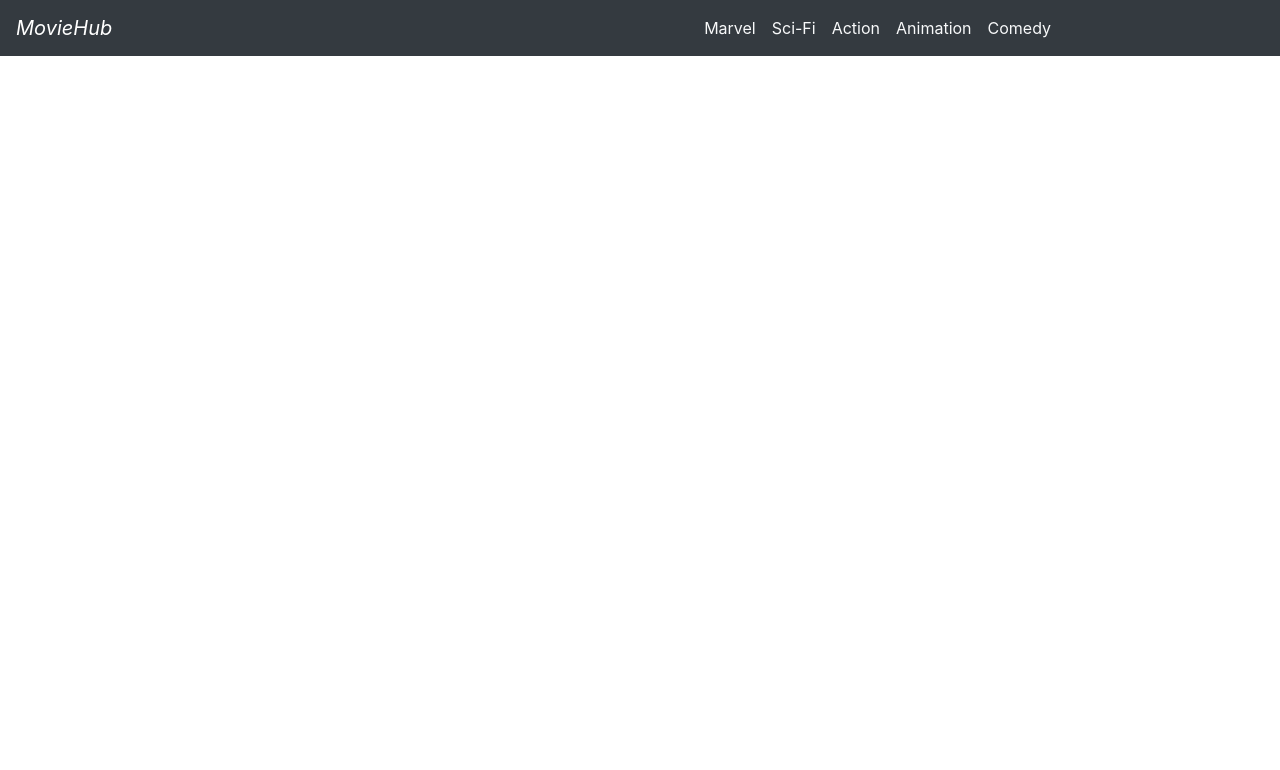
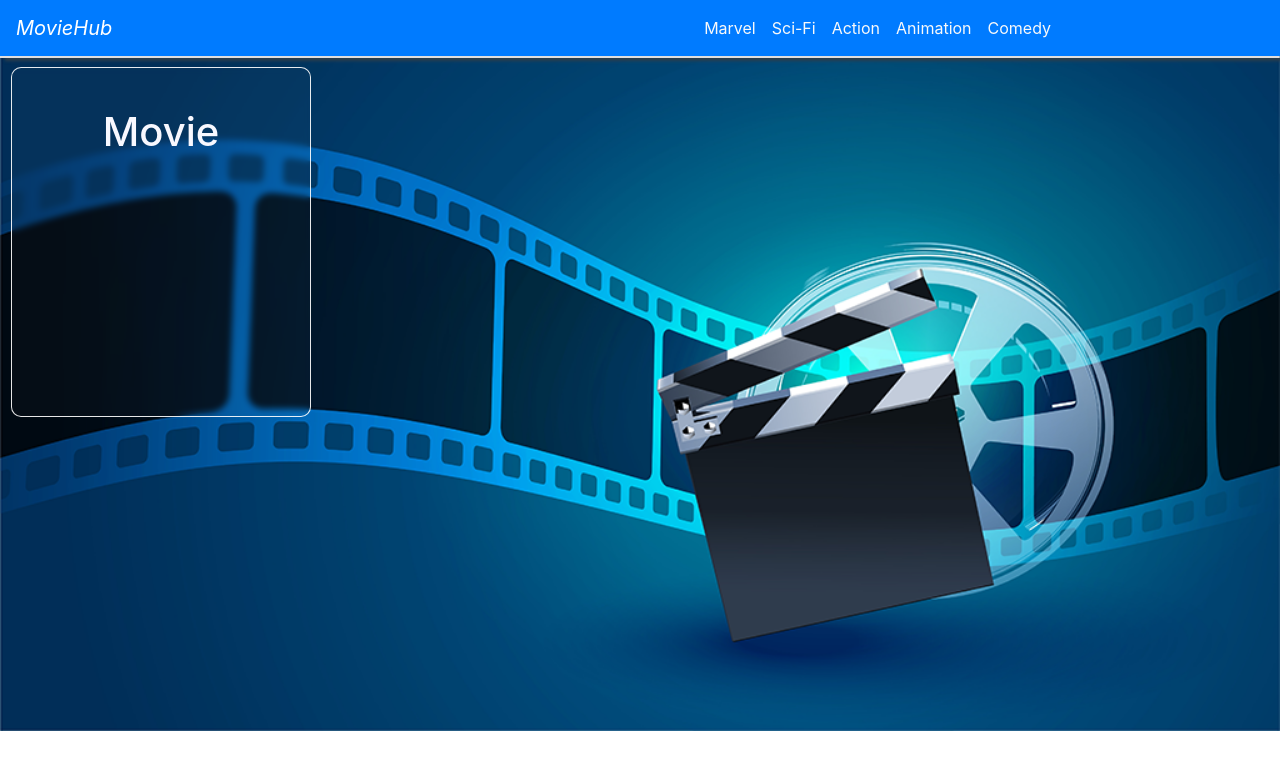
Before and after one commit to Kamba56/MediaHub, a website built with webpack: page src/index.html in a window 1280 px wide. Built offline with nearby package versions, Linux system fonts and the light colour scheme; files whose address does not match are found by name.

Commit message:
Add Background image and card in body

```diff
--- a/src/index.html
+++ b/src/index.html
@@ -6,7 +6,7 @@
 	<title>MovieHub</title>
 	<script src="js/jquery-3.2.1.min.js"></script>
   <script src="js/bootstrap.min.js"></script>
-  <link rel="stylesheet" type="text/css" href="Styling.css">
+  <link rel="stylesheet" type="text/css" href="style.css">
   <link rel="stylesheet" href="css/bootstrap.min.css">
   <link rel="stylesheet" type="text/css" href="css/bootstrap-grid.min.css">
   <link rel="stylesheet" type="text/css" href="css/all.min.css">
@@ -14,7 +14,7 @@
 <body>
 	<main>
 		<header>
-      <nav class="navbar navbar-expand-md navbar-dark bg-dark col-md-12 col-lg-12 s">
+      <nav class="navbar navbar-expand-md navbar-dark bg-primary col-md-12 col-lg-12 s">
       <div class="navbar-brand"><i>
         MovieHub</i>
       </div>
@@ -41,7 +41,16 @@
     </nav>
   </header>
 
+  <div class="card">
+        <div class="card-body">
+            <h1 class="text">Movie</h1>
+        <div>
+    </div>
+</div>
+</div>
+
 	</main>
+
 
 	<script type="module" src="index.js"></script>
 
--- a/src/index.js
+++ b/src/index.js
@@ -1,3 +1,4 @@
 import Bootstrap from './css/bootstrap.css';
 import Javascript from './js/bootstrap.js';
 import ApiLink from './modules/apiLink.js';
+import './styles.css';
--- /dev/null
+++ b/src/styles.css
@@ -0,0 +1,43 @@
+@import url('https://fonts.googleapis.com/css2?family=Nunito:wght@300;400;500;600;700;800;900&display=swap');
+
+* {
+  margin: 0;
+  padding: 0;
+  border: none;
+}
+
+nav {
+  box-shadow: 5px 5px 3px #2c3e4c;
+}
+
+body{
+  background-image: linear-gradient(90deg, rgba(225, 244, 255, 0.9), rgba(234, 67, 56, 0.5)), url('film.png') ;
+  background-size: 100%;
+  background-position: cover;
+  background-repeat: no-repeat;
+}
+
+.card {
+  position: relative;
+  z-index: 1000;
+}
+
+.card-body {
+  width: 300px;
+  height: 350px;
+  position: absolute;
+  margin: 10px;
+  background-color: rgba(253, 229, 229, 0.02);
+  z-index: -1;
+  box-shadow: rgba(0, 0, 0, 0.1);
+  backdrop-filter: blur(3px);
+  border: 1px solid rgba(255, 255, 255, 0.9);
+  border-radius: 10px;
+}
+
+.text {
+  text-align: center;
+  color: #f8f8ff;
+  padding-top: 20px;
+  text-transform: capitalize;
+}
```
Also changed, not shown: src/film.jpg (added), src/film.png (added), src/style.css (deleted).
